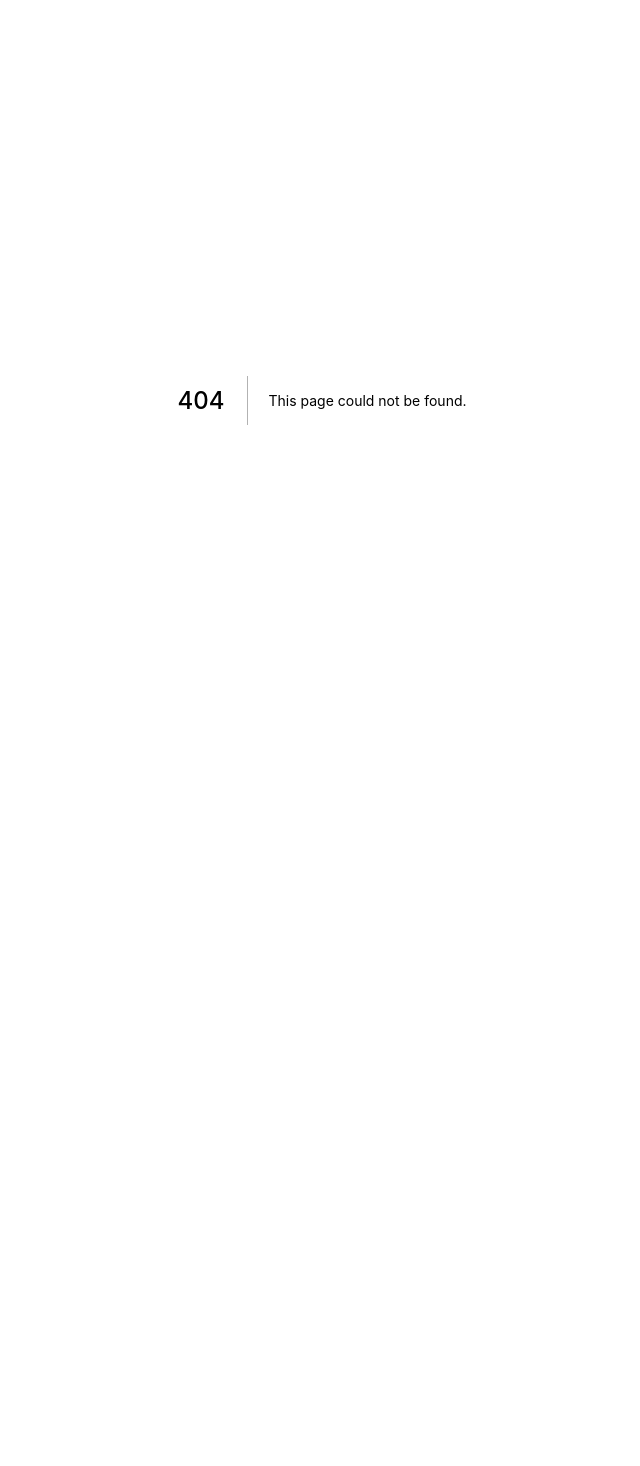
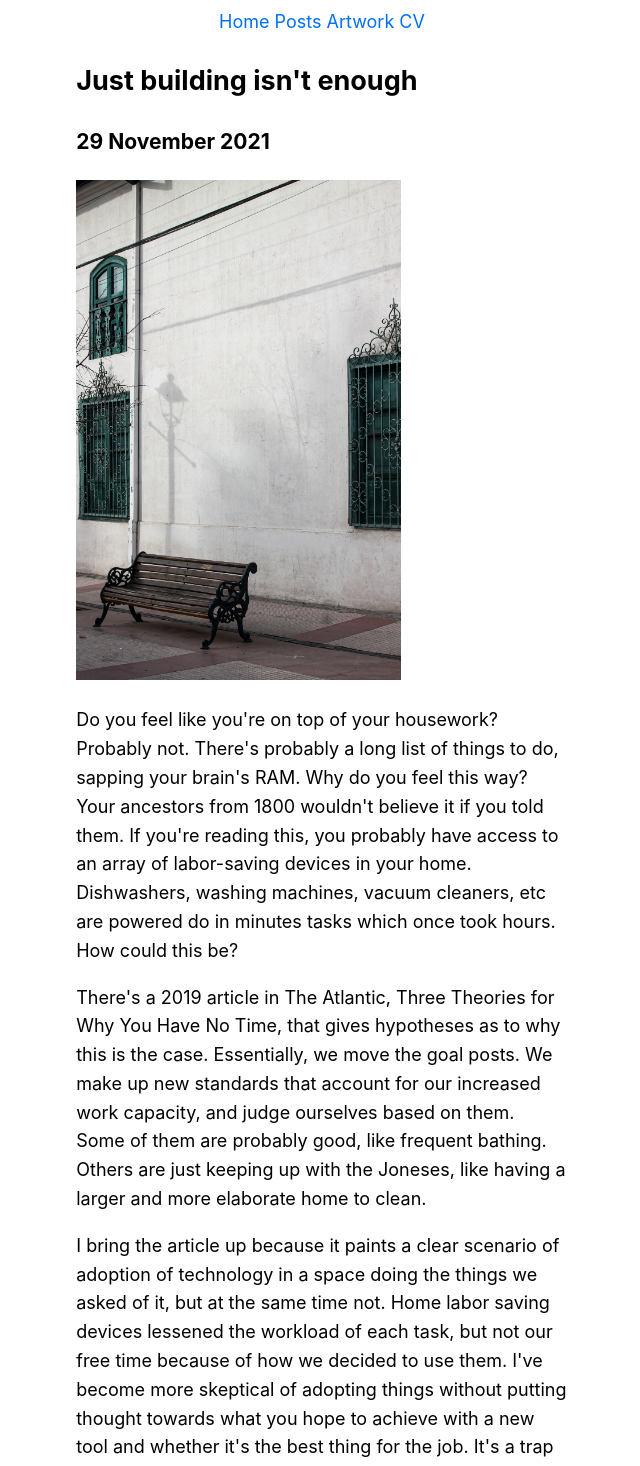
Before and after one commit to apbryant/website, a Next.js app: page /posts/just-building-is-not-enough in a window 1280 px wide. Before the commit this address had no page. Shown: the top 1466 px of the page, without its empty margins (318-958 px from the left). Before the commit the page ends 800 px from the top, so only its background shows below. Built offline with nearby package versions, Linux system fonts and the light colour scheme.

Commit message:
just building isn't enough

```diff
--- /dev/null
+++ b/pages/posts/just-building-is-not-enough.js
@@ -0,0 +1,43 @@
+import Head from 'next/head'
+import Link from 'next/link'
+import MyHeader from '../../components/MyHeader'
+import Image from 'next/image'
+
+export default function JustBuildingIsNotEnough() {
+  return (
+    <>
+  <MyHeader />
+
+
+      <article>
+        <h2>Just building isn't enough</h2>
+        <h3>29 November 2021</h3>
+
+<Image
+            src="/images/just-building-is-not-enough/rancagua_bench.jpg" // Route of the image file
+            layout="intrinsic"
+            height={500} // Desired size with correct aspect ratio
+            width={325} // Desired size with correct aspect ratio
+            alt=""
+          />
+
+<p>Do you feel like you're on top of your housework? Probably not. There's probably a long list of things to do, sapping your brain's RAM. Why do you feel this way? Your ancestors from 1800 wouldn't believe it if you told them. If you're reading this, you probably have access to an array of labor-saving devices in your home. Dishwashers, washing machines, vacuum cleaners, etc are powered do in minutes tasks which once took hours. How could this be?</p>
+
+<p>There's a 2019 article in The Atlantic, Three Theories for Why You Have No Time, that gives hypotheses as to why this is the case. Essentially, we move the goal posts. We make up new standards that account for our increased work capacity, and judge ourselves based on them. Some of them are probably good, like frequent bathing. Others are just keeping up with the Joneses, like having a larger and more elaborate home to clean.</p>
+
+<p>I bring the article up because it paints a clear scenario of adoption of technology in a space doing the things we asked of it, but at the same time not. Home labor saving devices lessened the workload of each task, but not our free time because of how we decided to use them. I've become more skeptical of adopting things without putting thought towards what you hope to achieve with a new tool and whether it's the best thing for the job. It's a trap best avoided. Just building a new tool and getting people to use it isn't enough to drive meaningful change. Another type of innovation is necessary. You also have to improve how the user relates to technology so that they can keep the proper perspective and focus when using the new tools. Otherwise it's mo' tech, mo' problems.</p>
+
+<p>You need to know what you want, and not let changing expectations encroach upon your goals. The Amish are experts at this. An extreme example, yes, but they show the point. The Amish are a Christian denomination living primarily in the Eastern United States, such as Pennsylvania and Ohio. They're known for their very limited use of modern technologies. They don't live under rocks, though. It's quite the opposite. They know full well what's out there. They may even use modern technologies. What they are, though, is laser focused. Their priorities are to serve God, their families, and their communities. Everything else takes a backseat. When something new comes along, they assess its costs and benefits. They try it out. And if they think it will help them meet their priorities, they adopt it. If not, they don't. The boundaries as to what's acceptable aren't fixed. They are constantly shifting as different tech gets added and removed. Different Amish communities will have different rules as to what's acceptable for them. The takeaway is that they have the right mindset to make best use of technology, and know how to adapt when new tools come along. They have their priorities straight. They make sure that the things that they use serve them, and guard against keeping up with changing expectations just because. They don't worry about what the cool kids are doing, or keeping up with the hot new thing they heard about.</p>
+
+<p>"Come on, Andrew", you may be thinking, "you've gone off the deep end. I'm not Amish, nor do I want to be. Are we not supposed to try new things? Should we not take advantage of technology to improve our lives? What's the point of making it if we can't use it?". And I'd agree. After all, I'm sitting on a chair, in a house, wearing clothes to stay warm and glasses so I can see clearly. I'm typing on a keyboard that manipulates a computer which runs software programs that make these characters appear on a monitor. The amount of innovation and ingenuity required for this to be possible is mind-boggling. The key is the "how" and "why" behind the actions. Are you using the tool out of a genuine interest in it? Is it really adding value to your life? Can it get you closer to achieving whatever goals you set out for yourself? Are those goals even worth achieving? Are you aware of the trade-offs and risks involved, and do you accept them? Or, are you using it because you "should", or because everyone else is, or to scratch some emotional itch that's better dealt with in another way?</p>
+
+<p>This matters. Because if you're not intentional about the tools you use, you'll be used by them. And whatever you had hoped to get out of your use of the tool will still be out of your grasp.</p>
+
+      </article>
+
+            <footer>
+                © Andrew Bryant
+            </footer>
+    </>
+  )
+}
--- a/pages/posts/posts-index.js
+++ b/pages/posts/posts-index.js
@@ -8,6 +8,12 @@ export default function FirstPost() {
     <MyHeader />
 
       <h1>Posts</h1>
+	 <div>
+      <Link href="/posts/just-building-is-not-enough">
+        <a>Just building is not enough</a>
+      </Link>
+      </div>
+
 <div>
       <Link href="/posts/why-i-hang-out-on-trains">
         <a>Why I hang out on trains</a>
```
Also changed, not shown: public/images/just-building-is-not-enough/rancagua_bench.jpg (added), 1 other file (tests, documents, lock files or other folders).
